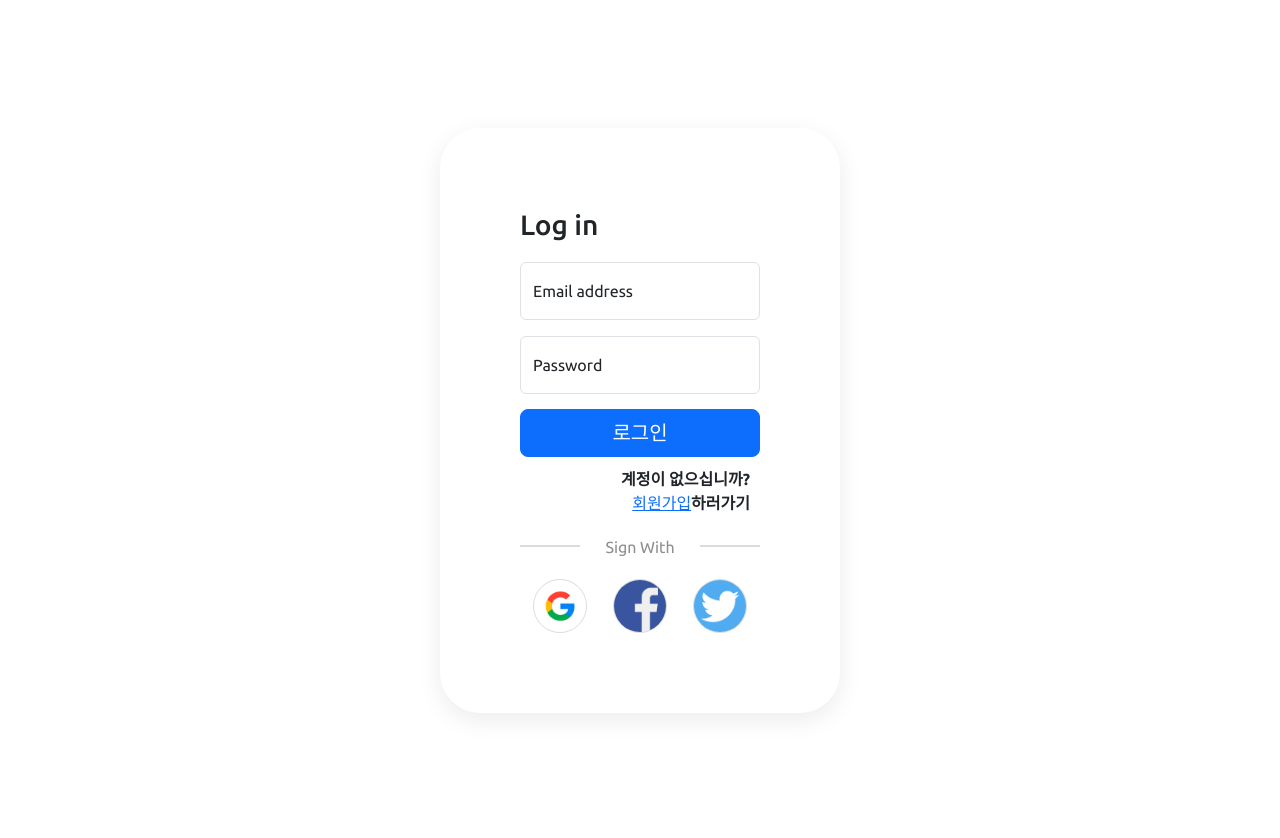
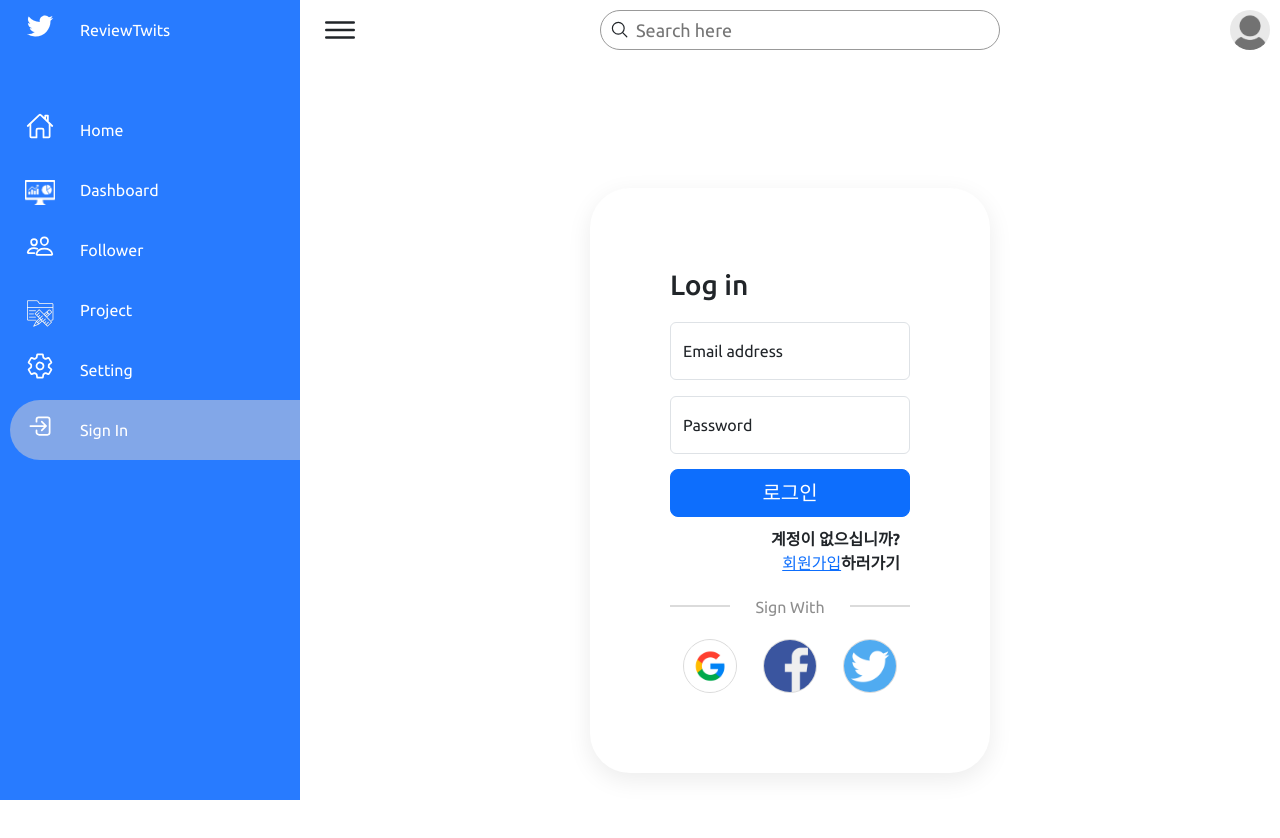
Before and after one commit to ghdic/ReviewTwits_frontend, a React (Create React App) app: page /login in a window 1280 px wide. Shown: the top 838 px of the page. Before the commit the page ends 800 px from the top, so only its background shows below. Built offline with nearby package versions, Linux system fonts and the light colour scheme; no server answers.

Commit message:
router history url 관리 방식 섭렵, 404페이지 추가,

```diff
--- a/src/App.css
+++ b/src/App.css
@@ -17,6 +17,7 @@
     --black1: #222;
     --black2: #999;
     --gray: #606060;
+    --gray2: #ebeef2
 }
 
 body {
--- a/src/conponent/Login.js
+++ b/src/conponent/Login.js
@@ -6,6 +6,7 @@ import facebook_icon from '../images/facebook_icon.png'
 import twitter_icon from '../images/twitter_icon.png'
 import {loginEmailAndPassword, loginFacebook, loginGoogle, loginTwitter} from "../auth/firebaseAuth";
 import {Link} from "react-router-dom";
+import Navigator from "./Navigator";
 
 const LoginStyled = styled.div`
   width: 400px;
--- a/src/conponent/Main.js
+++ b/src/conponent/Main.js
@@ -1,4 +1,4 @@
-import React, {useState} from 'react';
+import React, {useContext, useEffect, useState} from 'react';
 import styled from "styled-components";
 import Navigator from "./Navigator";
 import default_user_image from '../images/default_user_image.jpg'
@@ -6,10 +6,14 @@ import classnames from "classnames";
 import DashBoard from "./dashboard/DashBoard";
 import Home from "./home/Home";
 import WaveFooter from "./WaveFooter";
-import ProjectCreateor from "./project/ProjectCreateor";
+import ProjectCreator from "./project/ProjectCreator";
 import Price from "./project/Price";
 import Project from "./project/Project";
 import Follower from "./follower/Follower";
+import Login from "./Login";
+import {UserContext} from "./AuthProvider";
+import {useHistory} from "react-router-dom";
+import NotFound404 from "./NotFound404";
 
 const MainStyled = styled.div`
   .container {
@@ -152,14 +156,31 @@ const MainStyled = styled.div`
   }
 `
 
-function Main() {
+function Main({match}) {
     const [menuActive, setMenuActive] = useState(false);
-    const [menu, setMenu] = useState('Home')
+    const [menu, setMenu] = useState(match.params.key)
+
+    const history = useHistory()
+
+
+    const {user} = useContext(UserContext);
+    const authenticated = user != null;
+
+    useEffect(() => {
+        if (match.params.key === 'login' && authenticated) {
+            setMenu('/home')
+            history.push('/home')
+        }
+        else
+            setMenu(match.params.key)
+    }, [match.params.key])
+
     const menuDict = {
-        'Home':<Home/>,
-        'Dashboard':<DashBoard/>,
-        'Follower':<Follower/>,
-        'Project': <Project/>
+        'home':<Home/>,
+        'dashboard':<DashBoard/>,
+        'follower':<Follower/>,
+        'project': <Project/>,
+        'login': <Login/>
     }
 
     const tooggleMenu = () => {
@@ -189,7 +210,7 @@ function Main() {
                 </div>
             </div>
             {
-                menuDict[menu]
+                menuDict[menu] === undefined ? <NotFound404/>:menuDict[menu]
             }
 
         </div>
--- a/src/conponent/Navigator.js
+++ b/src/conponent/Navigator.js
@@ -1,10 +1,11 @@
-import React from 'react';
+import React, {useContext} from 'react';
 import styled from "styled-components";
-import {Link} from "react-router-dom";
+import {Link, useHistory} from "react-router-dom";
 import dashboard_icon from '../images/dashboard_icon.png'
 import project_icon from '../images/project_icon.png'
 import classnames from "classnames";
 import {logout} from "../auth/firebaseAuth";
+import {UserContext} from "./AuthProvider";
 
 const NavigatorStyled = styled.div`
   position: fixed;
@@ -133,7 +134,11 @@ const NavigatorStyled = styled.div`
 `
 
 
-function Navigator({menuActive, menu, setMenu}) {
+function Navigator({menuActive, menu}) {
+    const {user} = useContext(UserContext);
+
+    const history = useHistory()
+
   return (
     <NavigatorStyled className={classnames({active:menuActive})}>
         <ul>
@@ -143,48 +148,55 @@ function Navigator({menuActive, menu, setMenu}) {
                     <span className="title">ReviewTwits</span>
                 </Link>
             </li>
-            <li className={classnames({active: menu === 'Home'})} onClick={() => setMenu('Home')}>
+            <li className={classnames({active: menu === 'home'})} onClick={() => history.push('/home')}>
                 <Link to="#">
                     <span className="icon"><ion-icon name="home-outline"></ion-icon></span>
                     <span className="title">Home</span>
                 </Link>
             </li>
-            <li className={classnames({active: menu === 'Dashboard'})} onClick={() => setMenu('Dashboard')}>
+            <li className={classnames({active: menu === 'dashboard'})} onClick={() => history.push('/dashboard')}>
                 <Link to="#">
                     <span className="icon"><i className="img_icon"><img src={dashboard_icon} alt=""/></i></span>
                     <span className="title">Dashboard</span>
                 </Link>
             </li>
-            <li className={classnames({active: menu === 'Follower'})} onClick={() => setMenu('Follower')}>
+            <li className={classnames({active: menu === 'follower'})} onClick={() => history.push('/follower')}>
                 <Link to="#">
                     <span className="icon"><ion-icon name="people-outline"></ion-icon></span>
                     <span className="title">Follower</span>
                 </Link>
             </li>
-            <li className={classnames({active: menu === 'Project'})} onClick={() => setMenu('Project')}>
+            <li className={classnames({active: menu === 'project'})} onClick={() => history.push('/project')}>
                 <Link to="#">
                     <span className="icon"><i className="img_icon"><img src={project_icon} alt=""/></i></span>
                     <span className="title">Project</span>
                 </Link>
             </li>
-            <li className={classnames({active: menu === 'Setting'})} onClick={() => setMenu('Setting')}>
+            <li className={classnames({active: menu === 'setting'})} onClick={() => history.push('/setting')}>
                 <Link to="#">
                     <span className="icon"><ion-icon name="settings-outline"></ion-icon></span>
                     <span className="title">Setting</span>
                 </Link>
             </li>
-            <li className={classnames({active: menu === 'Sign In'})} onClick={() => setMenu('Sign In')}>
+            {
+                user === null ? (
+                    <li className={classnames({active: menu === 'login'})} onClick={() => history.push('/login')}>
                         <Link to="#">
                             <span className="icon"><ion-icon name="log-in-outline"></ion-icon></span>
                             <span className="title">Sign In</span>
                         </Link>
                     </li>
-            <li className={classnames({active: menu === 'Sign Out'})} onClick={() => setMenu('Sign Out')}>
+                ):(
+                    <li className={classnames({active: menu === 'logout'})} onClick={() => history.push('/logout')}>
                         <Link to="#">
                             <span className="icon"><ion-icon name="log-out-outline"></ion-icon></span>
                             <span className="title" onClick={logout}>Sign Out</span>
                         </Link>
                     </li>
+                )
+            }
+
+
         </ul>
     </NavigatorStyled>
   );
--- /dev/null
+++ b/src/conponent/NotFound404.js
@@ -0,0 +1,36 @@
+import React from 'react';
+import styled from "styled-components";
+
+const NotFound404Styled = styled.section`
+  min-height: 100vh;
+  background-color: #fff;
+  padding: 200px 100px;
+
+  .notfound {
+    width: 70%;
+    margin: 100px auto;
+
+    & h2 {
+      text-align: center;
+      font-size: 100px;
+    }
+
+    & p {
+      text-align: center;
+      font-size: 40px;
+    }
+  }
+`
+
+function NotFound404() {
+  return (
+    <NotFound404Styled>
+        <div className='notfound'>
+            <h2>404 Not Found Page</h2>
+            <p>올바른 페이지 URL을 접근해주세요</p>
+        </div>
+    </NotFound404Styled>
+  );
+}
+
+export default NotFound404;
--- a/src/conponent/RouterManager.js
+++ b/src/conponent/RouterManager.js
@@ -9,17 +9,20 @@ import Register from "./Register";
 import RegisterForm from "./RegisterForm";
 import AuthRoute from "../auth/AuthRoute";
 import Comment from "./comment/Comment";
+import ProjectCreator from "./project/ProjectCreator";
+import ProjectHelp from "./project/ProjectHelp";
 
 function RouterManager() {
     const {user} = useContext(UserContext);
-    console.log(user)
     const authenticated = user != null;
 
   return (
       <>
           <Route exact path="/" component={Main} />
-          <AlreadyAuthRoute exact path="/login" authenticated={authenticated} component={Login}  />
           <Route exact path="/comment" component={Comment} />
+          <Route exact path="/project/create" component={ProjectCreator} />
+          <Route exact path="/project/help" component={ProjectHelp} />
+          <Route exact path="/:key" component={Main} />
       </>
   );
 }
--- a/src/conponent/dashboard/DashBoard.js
+++ b/src/conponent/dashboard/DashBoard.js
@@ -18,12 +18,12 @@ const data = [
     },
     {
         number: "284",
-        cardName: "Comments",
+        cardName: "Reviews",
         iconName: "chatbubbles-outline"
     },
     {
-        number: "$7,842",
-        cardName: "Earning",
+        number: "30,623,000₩",
+        cardName: "Monthly Income",
         iconName: "cash-outline"
     },
 ]
--- a/src/conponent/follower/Follower.js
+++ b/src/conponent/follower/Follower.js
@@ -26,8 +26,8 @@ const FollowerStyled = styled.section`
     & .follower_wrap {
       padding: 20px 40px;
       display: flex;
-      justify-content: flex-start;
-      align-items: flex-start;
+      justify-content: start;
+      align-items: start;
       flex-wrap: wrap;
 
 
--- a/src/conponent/project/Project.js
+++ b/src/conponent/project/Project.js
@@ -1,6 +1,7 @@
 import React from 'react';
 import styled from "styled-components";
 import ProjectCard from "./ProjectCard";
+import {useHistory} from "react-router-dom";
 
 const ProjectStlyed = styled.section`
   display: flex;
@@ -25,10 +26,13 @@ const ProjectStlyed = styled.section`
 `
 
 function Project() {
+
+    const history = useHistory()
+
   return (
     <ProjectStlyed>
         <div className="container">
-           <ProjectCard color='#afafaf' icon='add-circle-outline' project_name='Add Project' summary='새로운 프로젝트를 생성해보세요!'/>
+           <ProjectCard onClick={() => history.push('/project/create')} color='#afafaf' icon='add-circle-outline' project_name='Add Project' summary='새로운 프로젝트를 생성해보세요!'/>
            <ProjectCard color='#4eb7ff' icon='search-outline' project_name='Search' project_id='342341fabd11' summary='검색엔진 리뷰 전용'/>
            <ProjectCard color='#fd6494' icon='bar-chart-outline' project_name='BarChart' project_id='df124kzd12' summary='주식 앱 리뷰 하기 위해'/>
            <ProjectCard color='#43f390' icon='card-outline' project_name='Card' project_id='jf2341dd' summary='쇼핑몰 결제 관리 리뷰'/>
--- a/src/conponent/project/ProjectCreateor.js
+++ b/src/conponent/project/ProjectCreator.js
@@ -3,13 +3,14 @@ import styled from "styled-components";
 import default_user_image from '../../images/default_user_image.jpg'
 import {useHistory} from "react-router-dom";
 
-const AdminCreatorStyled = styled.section`
+const ProjectCreatorStyled = styled.section`
   display: flex;
   justify-content: center;
   align-items: center;
   min-height: 100vh;
-  background: #ebeef2;
+  background: #3F3752;
   padding-top: 15px;
+
 
   .layout {
     padding: 0 15px;
@@ -171,17 +172,20 @@ const AdminCreatorStyled = styled.section`
   }
 `
 
-function ProjectCreateor() {
+function ProjectCreator() {
 
     const [projectInput, setProjectInput] = useState({
-        'project_name':''
+        'project_name':'',
+        'category':''
     })
+
+    const history = useHistory()
 
 
   return (
-    <AdminCreatorStyled>
+    <ProjectCreatorStyled>
         <div className="layout">
-            <form>
+            <form onSubmit={()=> history.push('/project/help')}>
                 <div className="content_wrap">
                     <header className="settings_header">
                         <h2>
@@ -217,9 +221,9 @@ function ProjectCreateor() {
                                        className="fieldset_label">프로젝트 이름</label>
                                 <div className="fieldset_block">
                                     <input  id="project_name" className="input_textbox" type="text"
-                                    autoComplete="on" placeholder="프로젝트 이름을 입력하세요" maxLength="64" value={projectInput.project_name}
+                                    autoComplete="off" placeholder="프로젝트 이름을 입력하세요" maxLength="64" value={projectInput.project_name}
                                     onChange={(e) => setProjectInput({...projectInput, project_name: e.currentTarget.value})}/>
-                                    <p className="explain">Project URL will be: www.reviewtwits/project/<span className="text_gray_light">{projectInput.project_name === '' ? '<project_name>':projectInput.project_name}</span><span><br/><a
+                                    <p className="explain">Project URL will be: www.reviewtwits/projects/<span className="text_gray_light">{projectInput.project_name === '' ? '<project_name>':projectInput.project_name}</span><span><br/><a
                                             href="#">Customize Your URL</a></span></p></div>
                             </div>
                         </div>
@@ -227,16 +231,16 @@ function ProjectCreateor() {
                             <div className="fieldset">
                                 <label htmlFor="category" className="fieldset_label">카테고리</label>
                                 <div className="fieldset_block">
-                                    <select name="category" id="category" className="category">
-                                        <option value="">비즈니스</option>
-                                        <option value="">문화</option>
-                                        <option value="">영화</option>
-                                        <option value="">쇼핑</option>
-                                        <option value="">엔터테이먼트</option>
-                                        <option value="">게임</option>
-                                        <option value="">테크</option>
-                                        <option value="">뉴스</option>
-                                        <option value="">스포츠</option>
+                                    <select name="category" id="category" className="category" onChange={(e) => setProjectInput({...projectInput, category: e.currentTarget.value})}>
+                                        <option value="영화">영화</option>
+                                        <option value="쇼핑">쇼핑</option>
+                                        <option value="비즈니스">비즈니스</option>
+                                        <option value="문화">문화</option>
+                                        <option value="엔터테이먼트">엔터테이먼트</option>
+                                        <option value="게임">게임</option>
+                                        <option value="테크">테크</option>
+                                        <option value="뉴스">뉴스</option>
+                                        <option value="스포츠">스포츠</option>
                                     </select>
                                 </div>
                             </div>
@@ -252,8 +256,8 @@ function ProjectCreateor() {
                 </div>
             </form>
         </div>
-    </AdminCreatorStyled>
+    </ProjectCreatorStyled>
   );
 }
 
-export default ProjectCreateor;
+export default ProjectCreator;
```
Also changed, not shown: src/conponent/project/ProjectCard.js (+2 -6 lines), 1 other file (tests, documents, lock files or other folders). Lines whose indentation alone changed are shown as unchanged.
